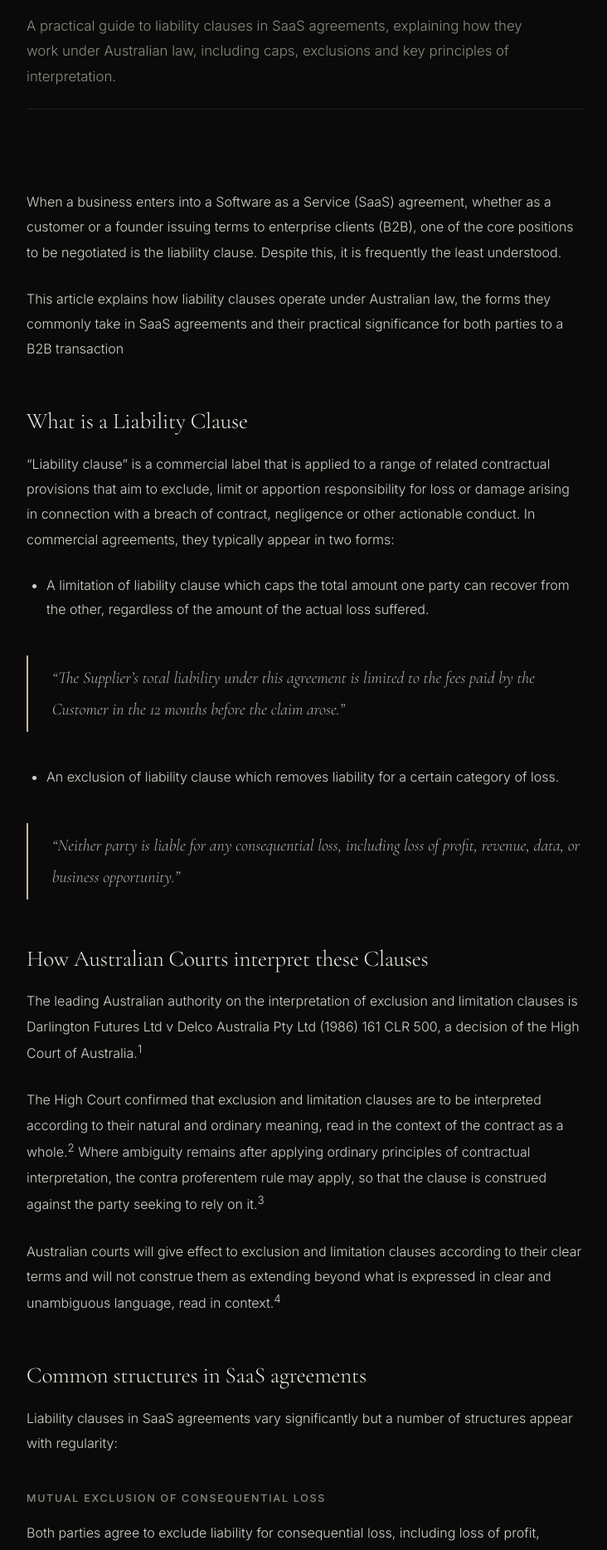
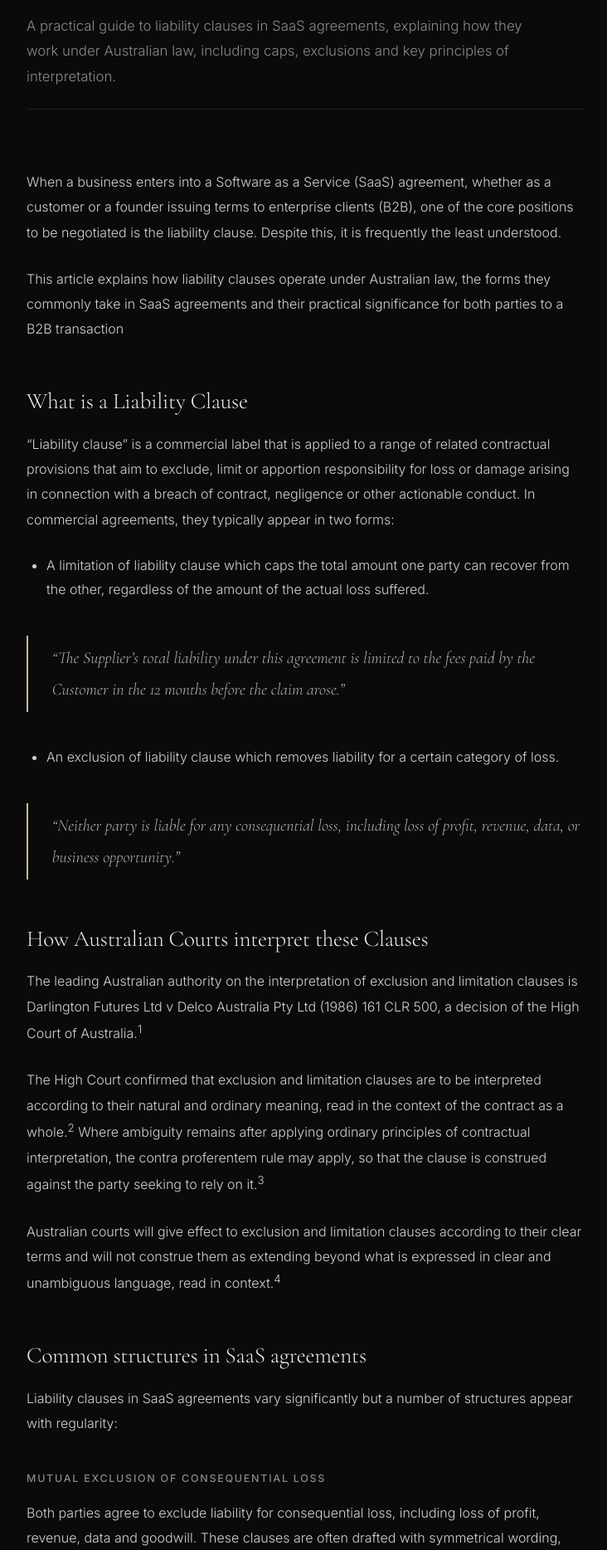
Before and after one commit to Syn-axe/solid-guacamole, a Jekyll site: the page built from _articles/how-liability-clauses-work-saas-agreements in SaaS agreements.md, in a window 1280 px wide. Shown: the part 456-2324 px from the top of the page at 83% size, without its empty margins (272-1004 px from the left). Built offline with Jekyll 4.4.1, drawn with Linux system fonts in a browser that asks for light colours.

Commit message:
Update article.html

```diff
--- a/_layouts/article.html
+++ b/_layouts/article.html
@@ -74,7 +74,7 @@
     .article-header {
       max-width: 800px;
       margin: 0 auto;
-      padding: 5rem 4rem 3rem;
+      padding: 5rem 4rem 1.5rem;
     }
 
     .back-link {
```
